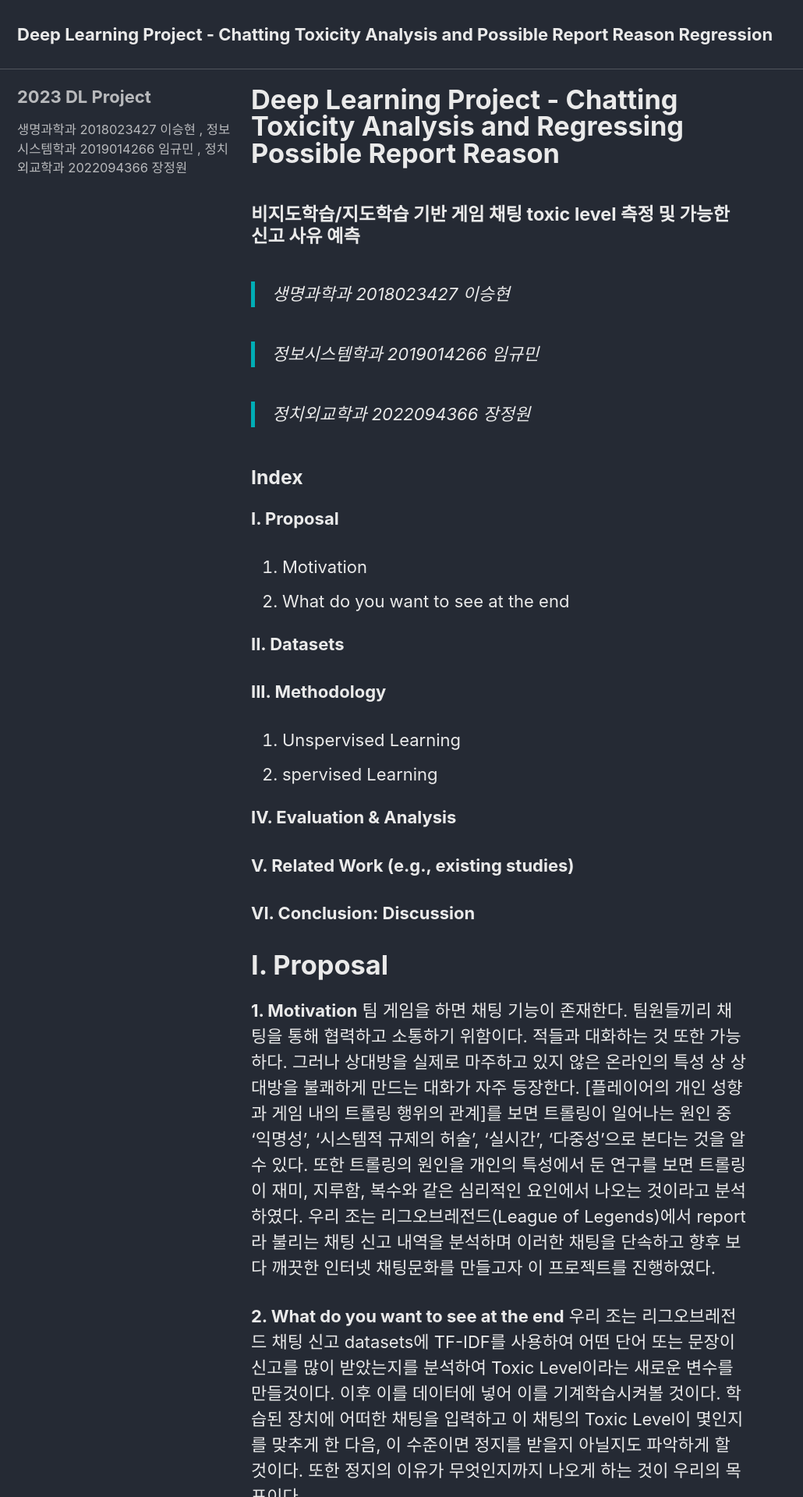
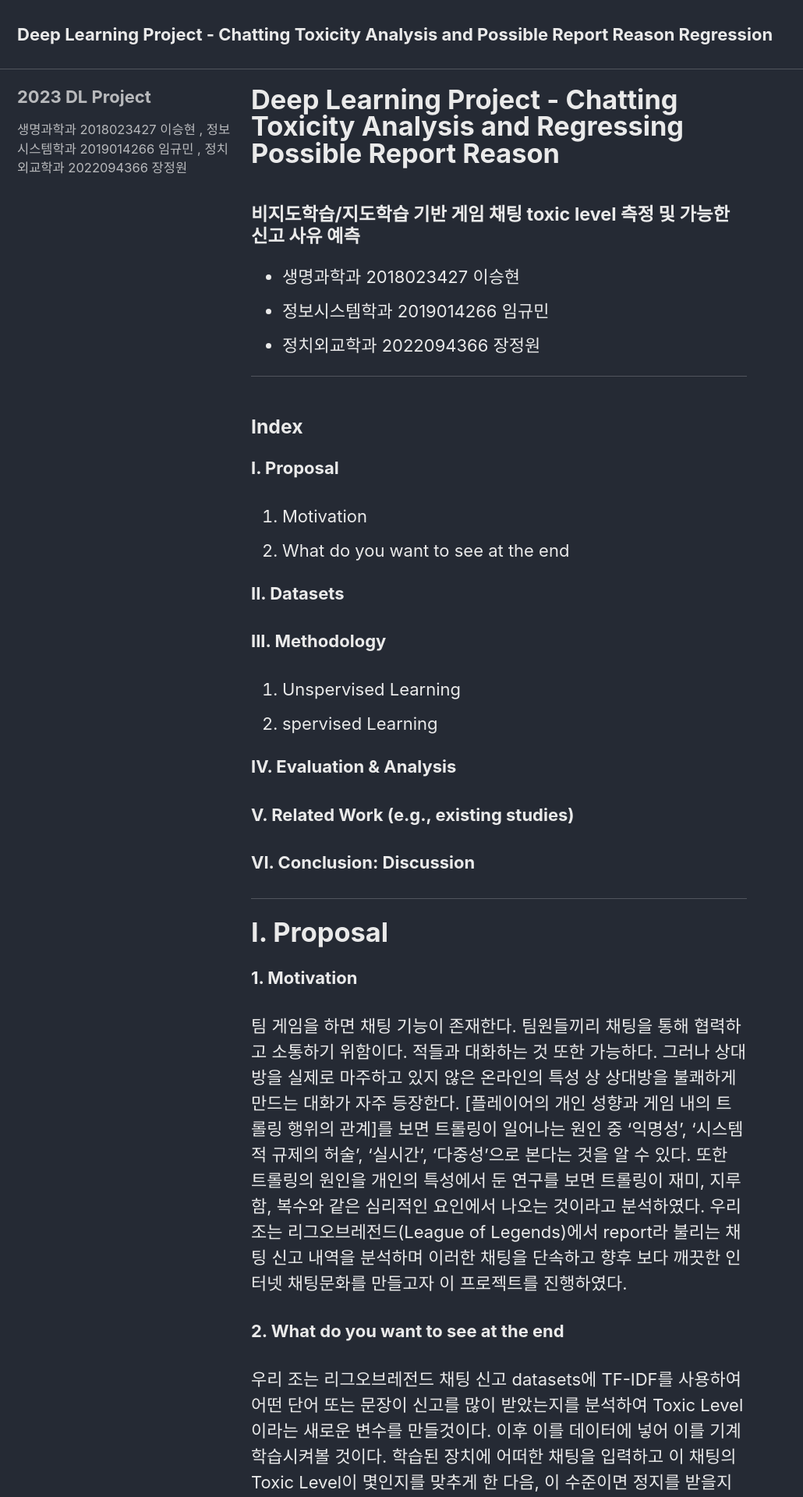
Before and after one commit to KyumKyum/gamechatban.github.io, a Jekyll site: the page built from index.md, in a window 1280 px wide. Shown: the top 1920 px of the page at 78% size, without its empty margins (0-1030 px from the left). Built offline with Jekyll 4.4.1, drawn with Linux system fonts in a browser that asks for light colours; cached includes are drawn as plain includes.

Commit message:
💫 Feature: Updated Title and Bio

```diff
--- a/index.md
+++ b/index.md
@@ -13,11 +13,11 @@ tags:
 
 #### 비지도학습/지도학습 기반 게임 채팅 toxic level 측정 및 가능한 신고 사유 예측
 
-> 생명과학과 2018023427 이승현
+- 생명과학과 2018023427 이승현
+- 정보시스템학과 2019014266 임규민
+- 정치외교학과 2022094366 장정원
 
-> 정보시스템학과 2019014266 임규민
-
-> 정치외교학과 2022094366 장정원
+---
 
 ### Index
 
@@ -39,14 +39,18 @@ tags:
 
 **VI. Conclusion: Discussion**
 
+---
+
 # I. Proposal
 
 **1. Motivation**
+
 팀 게임을 하면 채팅 기능이 존재한다. 팀원들끼리 채팅을 통해 협력하고 소통하기 위함이다. 적들과 대화하는 것 또한 가능하다. 그러나 상대방을 실제로 마주하고 있지 않은 온라인의 특성 상 상대방을 불쾌하게 만드는 대화가 자주 등장한다.
 [플레이어의 개인 성향과 게임 내의 트롤링 행위의 관계]를 보면 트롤링이 일어나는 원인 중 '익명성', '시스템적 규제의 허술', '실시간', '다중성'으로 본다는 것을 알 수 있다. 또한 트롤링의 원인을 개인의 특성에서 둔 연구를 보면 트롤링이 재미, 지루함, 복수와 같은 심리적인 요인에서 나오는 것이라고 분석하였다.
 우리 조는 리그오브레전드(League of Legends)에서 report라 불리는 채팅 신고 내역을 분석하며 이러한 채팅을 단속하고 향후 보다 깨끗한 인터넷 채팅문화를 만들고자 이 프로젝트를 진행하였다.
 
 **2. What do you want to see at the end**
+
 우리 조는 리그오브레전드 채팅 신고 datasets에 TF-IDF를 사용하여 어떤 단어 또는 문장이 신고를 많이 받았는지를 분석하여 Toxic Level이라는 새로운 변수를 만들것이다. 이후 이를 데이터에 넣어 이를 기계학습시켜볼 것이다. 학습된 장치에 어떠한 채팅을 입력하고 이 채팅의 Toxic Level이 몇인지를 맞추게 한 다음, 이 수준이면 정지를 받을지 아닐지도 파악하게 할 것이다. 또한 정지의 이유가 무엇인지까지 나오게 하는 것이 우리의 목표이다.
 
 # II. Datasets
```
